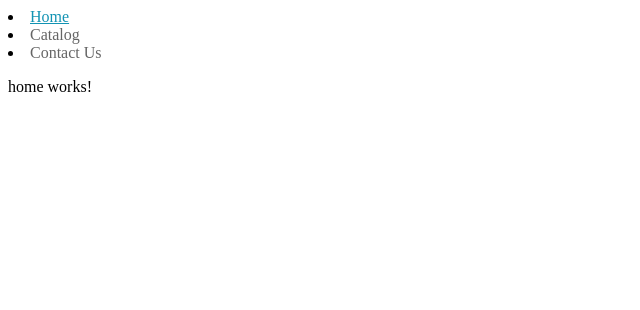
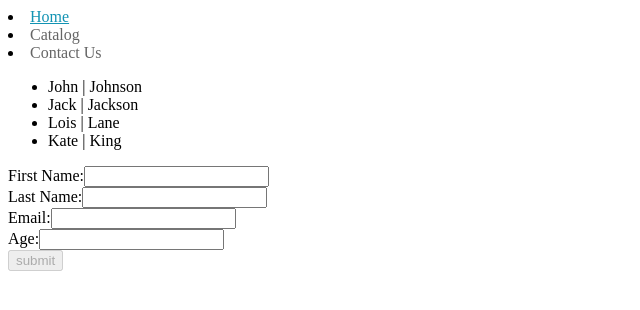
Before and after one commit to Ochkalov/angular-itea, an Angular app: page /Home in a window 1280 px wide. Shown: the top 310 px of the page, without its empty margins (0-640 px from the left). Built offline with nearby package versions, Linux system fonts and the light colour scheme.

Commit message:
[Lesson 4] Created template-driven form in home.component

```diff
--- a/src/app/home/home.component.css
+++ b/src/app/home/home.component.css
@@ -1,3 +1,5 @@
+input.ng-touched.ng-invalid {border:solid red 2px;}
+input.ng-touched.ng-valid {border:solid green 2px;}
 .bold-font {
     font-weight: bold;
 }
--- a/src/app/home/home.component.html
+++ b/src/app/home/home.component.html
@@ -1,3 +1,32 @@
-<p>
-    home works!
-</p>
+<!-- Display all users from user service -->
+<ul>
+    <li *ngFor="let user of users">
+        {{user.firstName}} | {{user.lastName}}
+    </li>
+</ul>
+<div>
+    <!-- Added template-driven form to home.component -->
+    <!-- define #userForm="ngForm" as form object (ngSumbit) calls method after submitting form -->
+    <form #userForm="ngForm" novalidate (ngSubmit)="onSubmit($event, userForm)">
+        <div>
+            <label for="firstName">First Name:</label>
+            <input id="firstName" name="firstName" type="text" ngModel required>
+        </div>
+        <div>
+            <label for="lastName">Last Name:</label>
+            <input id="lastName" name="lastName" type="text" ngModel required>
+        </div>
+        <div>
+            <label for="email">Email:</label>
+            <input id="email" name="email" type="email" ngModel required
+                   pattern="[a-zA-Z_]+@[a-zA-Z_]+?\.[a-zA-Z]{2,4}">
+        </div>
+        <div>
+            <label for="age">Age:</label>
+            <input id="age" name="age" type="text" ngModel>
+        </div>
+        <div>
+            <input type="submit" value="submit" [disabled]="userForm.invalid">
+        </div>
+    </form>
+</div>
--- a/src/app/home/home.component.ts
+++ b/src/app/home/home.component.ts
@@ -1,4 +1,6 @@
 import { Component } from "@angular/core";
+// Import NgForm for using Form Object in template-drive forms
+import { NgForm } from "@angular/forms";
 
 import { UsersService } from "../services/users.service";
 
@@ -10,19 +12,6 @@ import { User } from "../models/user";
     styleUrls: ["./home.component.css"]
 })
 export class HomeComponent {
-    // define array of navigation items:
-    navItems: string[] = [
-        "Home", "Catalog", "About Us"
-    ];
-
-    // define array of some strings for using with bold directive
-    items: string[] = [
-        "Item 1", "Item 2", "Item 3", "Item 4", "Item 5", "Item 6"
-    ]
-
-    // define new variable x with number type
-    x: number = 8;
-
     // define users variable
     users: User[];
 
@@ -32,4 +21,12 @@ export class HomeComponent {
         this.users = this.userService.getUsers();
     }
 
+    // Method which will be called on form submit
+    onSubmit(e: Event, form: NgForm) {
+        // e.preventDefault() to disable of page reloading after submit
+        e.preventDefault();
+        // Added new user into users collection of user.service
+        this.userService.addUser(form.controls["firstName"].value, form.controls["lastName"].value, form.controls["email"].value, form.controls["age"].value);
+    }
+
 }
--- a/src/app/models/user.ts
+++ b/src/app/models/user.ts
@@ -2,13 +2,13 @@ export class User {
     public firstName: string;
     public lastName: string;
     public email: string;
-    public age: number;
+    public age: string;
 
     constructor(
         firstName: string,
         lastName: string,
         email: string,
-        age: number
+        age: string
     ) {
         this.firstName = firstName;
         this.lastName = lastName;
--- a/src/app/services/users.service.ts
+++ b/src/app/services/users.service.ts
@@ -6,17 +6,17 @@ import { User } from "../models/user";
 export class UsersService {
 
     private users: User[] = [
-        { firstName: "John", lastName: "Johnson", email: "jjohnson@mail.com", age: 32},
-        { firstName: "Jack", lastName: "Jackson", email: "jjackson@mail.com", age: 25},
-        { firstName: "Lois", lastName: "Lane", email: "llane@mail.com", age: 27},
-        { firstName: "Kate", lastName: "King", email: "kking@mail.com", age: 30}
+        { firstName: "John", lastName: "Johnson", email: "jjohnson@mail.com", age: "32"},
+        { firstName: "Jack", lastName: "Jackson", email: "jjackson@mail.com", age: "25"},
+        { firstName: "Lois", lastName: "Lane", email: "llane@mail.com", age: "27"},
+        { firstName: "Kate", lastName: "King", email: "kking@mail.com", age: "30"}
     ]
 
     getUsers(): User[] {
         return this.users;
     }
 
-    addUser(firstName: string, lastName: string, email: string, age: number) {
+    addUser(firstName: string, lastName: string, email: string, age: string) {
         this.users.push(new User(firstName, lastName, email, age));
     }
 }
```
